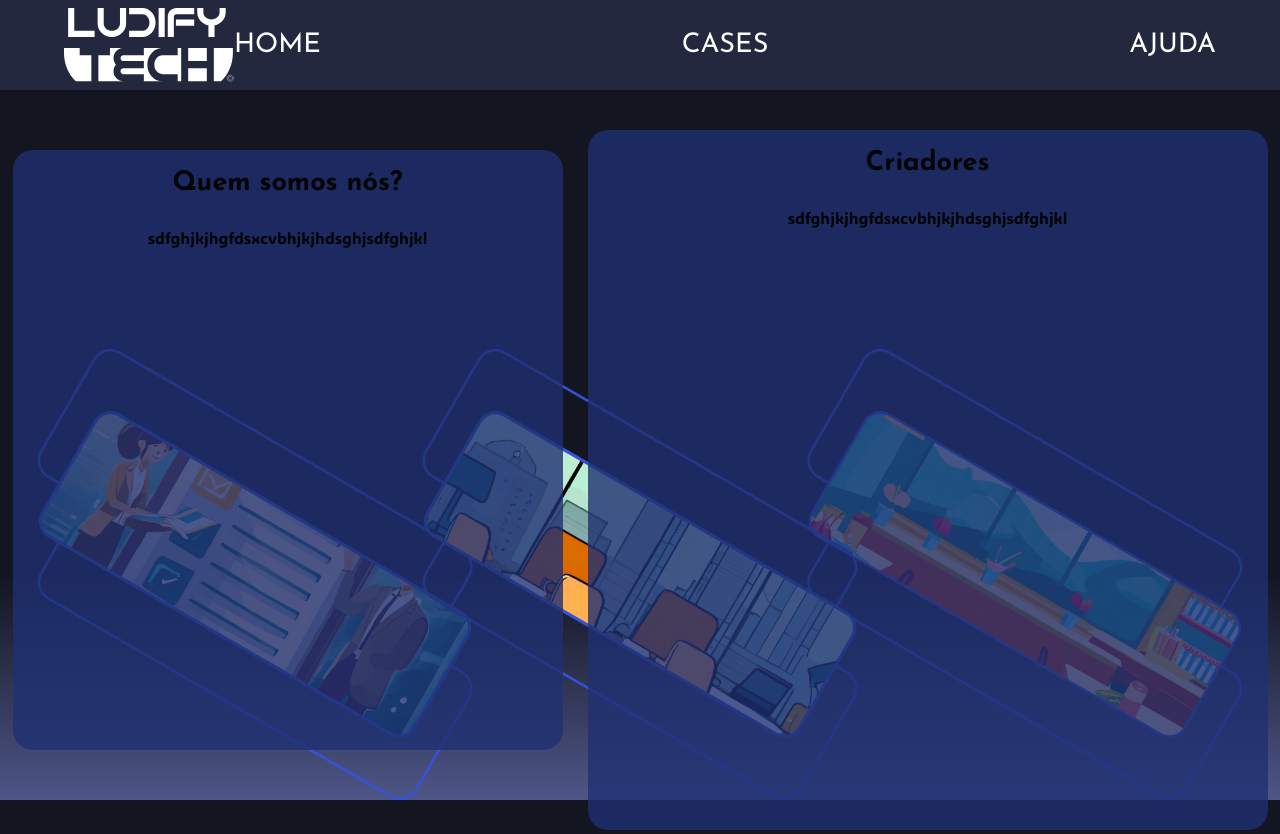
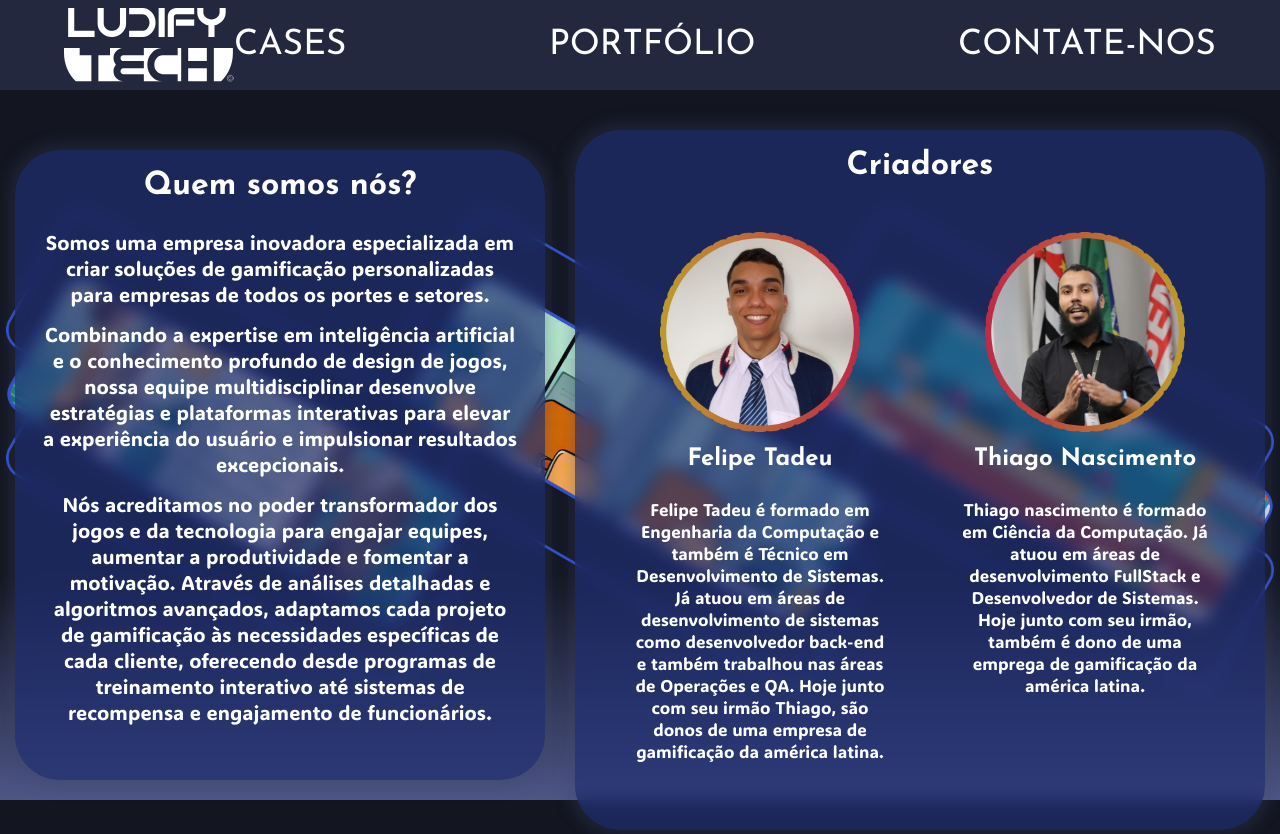
Before and after one commit to Gsszs/ludifytech, a plain HTML site: page index.html in a window 1280 px wide. Shown: the top 834 px of the page. Drawn offline with Linux system fonts and the light colour scheme.

Commit message:
feat: Banner pronto.

```diff
--- a/index.html
+++ b/index.html
@@ -20,23 +20,54 @@
             <div class="container_grid">
                 <img src="img/Logo.svg" alt="Logo LudifyTech" id="Logo">
                 <nav class="menu">
-                    <a href="#">HOME</a>
-                    <a href="#">CASES</a>
-                    <a href="#">AJUDA</a>
+                    <a href="#cases">CASES</a>
+                    <a href="#">PORTFÓLIO</a>
+                    <a href="#">CONTATE-NOS</a>
                 </nav>
             </div>
         </header>
         <div class="container_grid conteudo_banner">
             <div class="card">
                 <h2>Quem somos nós?</h2>
-                <p>sdfghjkjhgfdsxcvbhjkjhdsghjsdfghjkl</p>
+                <p>Somos uma empresa inovadora especializada em criar soluções de gamificação personalizadas para
+                    empresas de todos os portes e setores.</p>
+
+                <p>Combinando a expertise em inteligência artificial e o conhecimento profundo de design de jogos, nossa
+                    equipe multidisciplinar desenvolve estratégias e plataformas interativas para elevar a experiência
+                    do usuário e impulsionar resultados excepcionais.</p>
+
+                <p>Nós acreditamos no poder transformador dos jogos e da tecnologia para engajar equipes, aumentar a
+                    produtividade e fomentar a motivação. Através de análises detalhadas e algoritmos avançados,
+                    adaptamos cada projeto de gamificação às necessidades específicas de cada cliente, oferecendo desde
+                    programas de treinamento interativo até sistemas de recompensa e engajamento de funcionários.</p>
             </div>
-            <div class="card">
+
+            <div class="card" id="Criadores">
                 <h2>Criadores</h2>
-                <p>sdfghjkjhgfdsxcvbhjkjhdsghjsdfghjkl</p>
+
+                <div class="descricao_criadores">
+
+                    <div class="felipe_tadeu">
+                        <img src="img/Tadeu.png" alt="Foto Felipe Tadeu">
+                        <h2>Felipe Tadeu</h2>
+                        <p>Felipe Tadeu é formado em Engenharia da Computação e também é Técnico em Desenvolvimento de Sistemas. Já atuou em áreas de desenvolvimento de sistemas como desenvolvedor back-end e também trabalhou nas áreas de Operações e QA. Hoje junto com seu irmão Thiago, são donos de uma empresa de gamificação da américa latina.</p>
+                    </div>
+
+                    <div class="thiago_nascimento">
+                        <img src="img/Thiago.png" alt="Foto Thiago Nascimento">
+                        <h2>Thiago Nascimento</h2>
+                        <p>Thiago nascimento é formado em Ciência da Computação. Já atuou em áreas de desenvolvimento FullStack e Desenvolvedor de Sistemas. Hoje junto com seu irmão, também é dono de uma emprega de gamificação da américa latina.</p>
+                    </div>
+
+                </div>
             </div>
+
         </div>
     </div>
+
+    <section id="cases">
+
+    </section>
 </body>
 
 </html>
--- a/style.css
+++ b/style.css
@@ -23,11 +23,11 @@ html {
 }
 
 body {
-    height: 100vh;
-    width: 100vh;
+    height: 100%;
+    width: 100%;
 
-    background: rgb(19,21,33);
-    background: linear-gradient(180deg, rgba(19,21,33,1) 72%, rgba(78,86,135,1) 100%);
+    background: rgb(19, 21, 33);
+    background: linear-gradient(180deg, rgba(19, 21, 33, 1) 72%, rgba(78, 86, 135, 1) 100%);
     background-attachment: fixed;
 }
 
@@ -39,14 +39,13 @@ body {
 }
 
 .banner {
-    height: 100%;
-    width: 100vw;
+    height: 900px;
 
     background-image: url(img/Background.png);
     background-repeat: no-repeat;
 
-    background-position: 50% 100%;
-    background-size: 95%;
+    background-size: contain;
+    background-position: 0% 50%;
 }
 
 header {
@@ -74,13 +73,12 @@ header nav {
     align-self: center;
 }
 
-
 #Logo {
     width: 170px;
 }
 
-.menu a{
-    font-size: 27px;
+.menu a {
+    font-size: 35px;
     font-family: 'Josefin Sans';
 
     text-decoration: underline transparent;
@@ -96,6 +94,7 @@ header nav {
 
 .conteudo_banner {
     width: 100%;
+    height: calc(100vh - 280px);
 
     margin-top: 40px;
 
@@ -105,38 +104,95 @@ header nav {
 
 .card {
     display: flex;
-    flex-direction: column;
     align-items: center;
 
-    background-color: var(--azul_ludify);
-    opacity: 0.8;
+    background-color: rgba(32, 48, 114, 0.7);
 
     padding: 20px;
     margin-bottom: 20px;
 
-    border-radius: 20px;
+    border-radius: 45px;
+
+    backdrop-filter: blur(8px);
+
+    box-shadow: 0px 0px 15px 7px rgba(59, 68, 104, 0.3);
 }
 
 h2 {
     font-family: 'Josefin Sans';
-    font-size: 27px
+    font-size: 32px;
+    color: #fff
 }
 
 p {
     font-family: 'ADLaM_Display';
+    font-size: 20px;
+
+    color: #fff;
+
+    padding: 7px;
+
+    text-align: center;
 }
 
 .card h2 {
-    margin-bottom: 30px;
+    margin-bottom: 20px;
 }
 
 .card:first-child {
     margin-top: 20px;
-    height: 600px;
-    width: 550px;
+    height: 630px;
+    width: 530px;
+
+    flex-direction: column;
 }
 
 .card:last-child {
     height: 700px;
-    width: 680px;
+    width: 690px;
 }
+
+#Criadores {
+    display: flex;
+    flex-direction: column;
+}
+
+.descricao_criadores {
+    display: flex;
+    flex-direction: row;
+}
+
+.descricao_criadores .felipe_tadeu,
+.thiago_nascimento {
+    max-width: 270px;
+
+    display: flex;
+    flex-direction: column;
+    align-items: center;
+    margin: 30px;
+}
+
+.descricao_criadores img {
+    width: 200px;
+
+    margin-bottom: 15px;
+}
+
+.descricao_criadores p {
+    font-size: 17px;
+}
+
+.descricao_criadores div h2 {
+    font-size: 24px;
+}
+
+#cases {
+    width: 100%;
+    height: 700px;
+
+    margin-top: 0 auto;
+
+    display: flex;
+    justify-content: center;
+    align-items: center;
+}
```
Also changed, not shown: img/Back_cases.png (added), img/Case1.png (added), img/Case2.png (added), img/Case3.png (added), img/Tadeu.png (added), img/Thiago.png (added).
